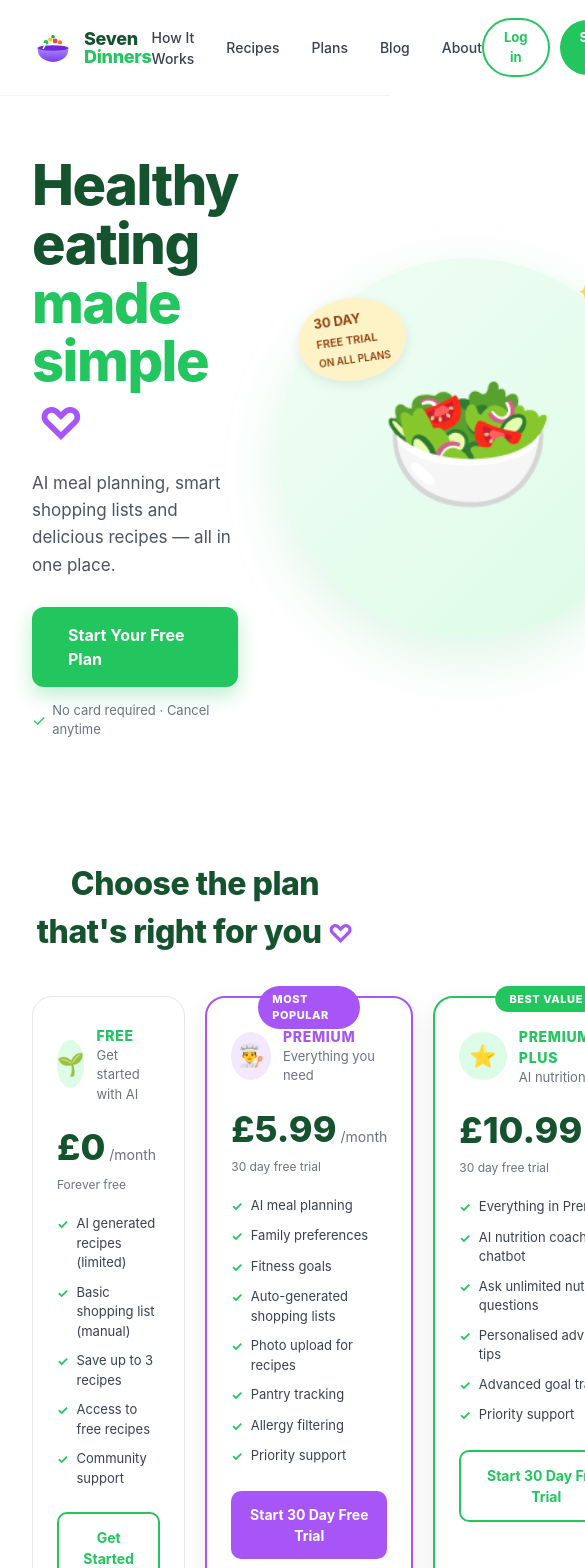
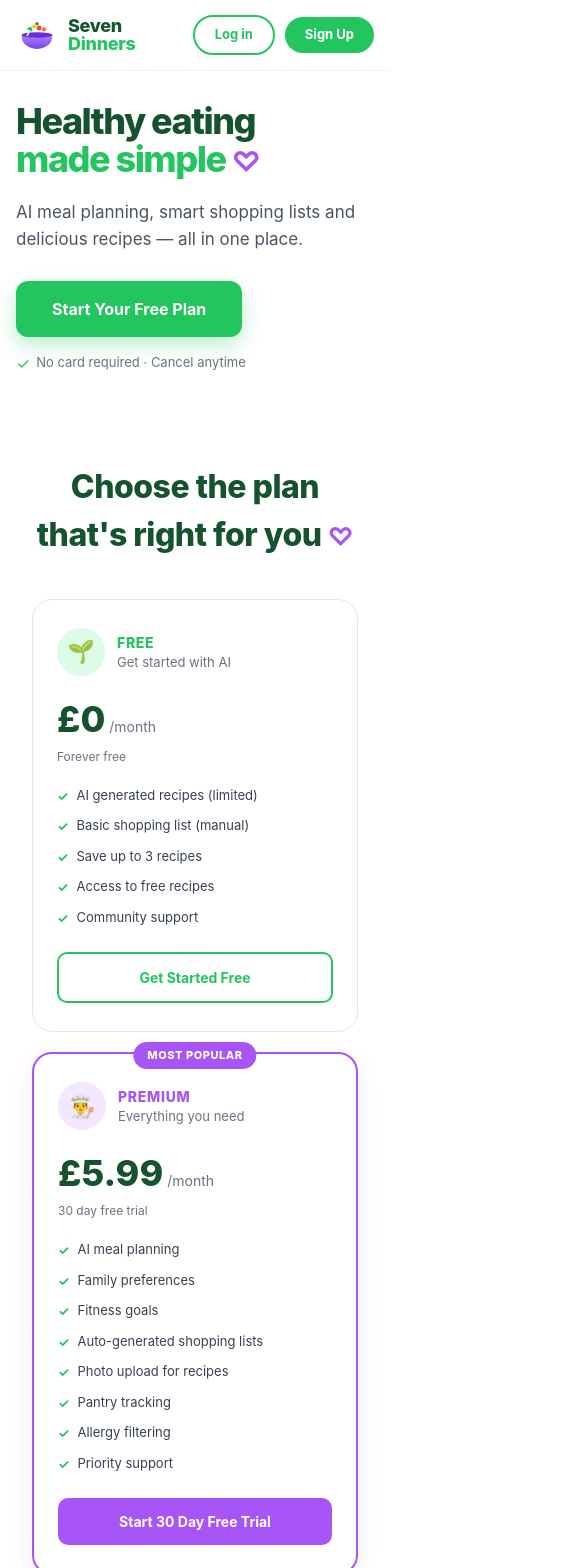
Before and after one commit to mel694/meal-planner, a Next.js app: page / in a window 390 px wide. Shown: the top 1568 px of the page, 585 px wide, since content can reach past the window. Built offline with nearby package versions, Linux system fonts and the light colour scheme.

Commit message:
Mobile responsive fixes

```diff
--- a/app/app/page.tsx
+++ b/app/app/page.tsx
@@ -339,6 +339,15 @@ export default function PlannerApp() {
         @keyframes spin{to{transform:rotate(360deg)}}
         @keyframes bounce{0%,100%{transform:translateY(0)}50%{transform:translateY(-6px)}}
         @keyframes slideUp{from{transform:translateY(20px);opacity:0}to{transform:translateY(0);opacity:1}}
+        *{box-sizing:border-box}
+        @media(max-width:640px){
+          .swap-popup{position:fixed!important;bottom:0!important;left:0!important;right:0!important;top:auto!important;border-radius:20px 20px 0 0!important;min-width:unset!important;width:100%!important;padding:20px!important}
+          .meal-actions{flex-wrap:wrap!important;gap:4px!important}
+          .meal-actions button, .meal-actions select{font-size:10px!important;padding:3px 7px!important}
+          .two-col{grid-template-columns:1fr!important}
+          .nav-buttons{gap:4px!important}
+          .nav-buttons button{padding:6px 8px!important;font-size:11px!important}
+        }
         @media print {
           .no-print { display: none !important; }
           .print-only { display: block !important; }
@@ -362,7 +371,7 @@ export default function PlannerApp() {
             <div style={{fontSize:16,fontWeight:800,color:"#22C55E",lineHeight:1,letterSpacing:"-0.3px"}}>Dinners</div>
           </div>
         </Link>
-        <div style={{display:"flex",gap:8,alignItems:"center"}}>
+        <div style={{display:"flex",gap:8,alignItems:"center"}} className="nav-buttons">
           <button onClick={()=>setShowFavourites(!showFavourites)} style={{background:"#F0FDF4",color:"#14532D",border:"1px solid #BBF7D0",padding:"7px 14px",borderRadius:100,fontSize:12,cursor:"pointer",fontWeight:600}}>
             ⭐ Favourites {favourites.length > 0 && <span style={{background:"#22C55E",color:"white",fontSize:10,fontWeight:700,padding:"1px 6px",borderRadius:100,marginLeft:4}}>{favourites.length}</span>}
           </button>
@@ -545,7 +554,7 @@ export default function PlannerApp() {
               )}
             </div>
 
-            <div style={{display:"grid",gridTemplateColumns:"1fr 1fr",gap:10}}>
+            <div className="two-col" style={{display:"grid",gridTemplateColumns:"1fr 1fr",gap:10}}>
               {["adults","children"].map((key)=>(
                 <div key={key} style={{background:"white",borderRadius:16,padding:"16px",boxShadow:"0 2px 8px rgba(0,0,0,0.04)",border:"1px solid #E5E7EB"}}>
                   <div style={{fontSize:11,color:"#22C55E",fontWeight:700,textTransform:"uppercase",letterSpacing:"0.06em",marginBottom:8}}>{key==="adults"?"👨‍👩 Adults":"👧👦 Children"}</div>
@@ -588,7 +597,7 @@ export default function PlannerApp() {
               </div>
             </div>
 
-            <div style={{display:"grid",gridTemplateColumns:"1fr 1fr",gap:10}}>
+            <div className="two-col" style={{display:"grid",gridTemplateColumns:"1fr 1fr",gap:10}}>
               <div style={{background:"white",borderRadius:16,padding:"16px",boxShadow:"0 2px 8px rgba(0,0,0,0.04)",border:"1px solid #E5E7EB"}}>
                 <div style={{fontSize:11,color:"#22C55E",fontWeight:700,textTransform:"uppercase",letterSpacing:"0.06em",marginBottom:10}}>⏱️ Max time</div>
                 <div style={{display:"flex",flexDirection:"column",gap:5}}>
@@ -670,7 +679,7 @@ export default function PlannerApp() {
                       <div style={{display:"flex",alignItems:"center",gap:10,padding:"10px 14px",background:"#F9FAFB",borderBottom:"1px solid #E5E7EB"}}>
                         <div style={{background:ds.bg,color:"white",borderRadius:8,padding:"4px 10px",fontSize:11,fontWeight:700,minWidth:34,textAlign:"center"}}>{shortDay}</div>
                         <div style={{flex:1,fontSize:14,fontWeight:600,color:"#14532D"}}>{day.name}</div>
-                        <div className="no-print" style={{display:"flex",gap:6}}>
+                        <div className="no-print meal-actions" style={{display:"flex",gap:6}}>
                           <button onClick={()=>saveFavourite(day.name, day.lines)} disabled={isFavourited} title={isFavourited?"Already saved":"Save to favourites"} style={{fontSize:11,padding:"4px 10px",borderRadius:100,border:"1px solid #E5E7EB",background:isFavourited?"#F0FDF4":"white",color:isFavourited?"#22C55E":"#888",cursor:isFavourited?"default":"pointer",fontWeight:600}}>
                             {isFavourited?"⭐":"☆"} {isFavourited?"saved":"save"}
                           </button>
@@ -679,7 +688,7 @@ export default function PlannerApp() {
                               {isSwapping?"⏳ swapping...":"↻ swap ▾"}
                             </button>
                             {swapMenuDay===day.name && (
-                              <div style={{position:"absolute",top:"calc(100% + 6px)",right:0,background:"white",border:"1px solid #E5E7EB",borderRadius:14,padding:14,zIndex:50,minWidth:220,boxShadow:"0 8px 24px rgba(0,0,0,0.12)"}}>
+                              <div className="swap-popup" style={{position:"absolute",top:"calc(100% + 6px)",right:0,background:"white",border:"1px solid #E5E7EB",borderRadius:14,padding:14,zIndex:50,minWidth:220,boxShadow:"0 8px 24px rgba(0,0,0,0.12)"}}>
                                 <div style={{fontSize:11,fontWeight:700,color:"#14532D",textTransform:"uppercase",letterSpacing:"0.05em",marginBottom:8}}>🍳 Cooking style</div>
                                 <div style={{display:"flex",flexWrap:"wrap",gap:5,marginBottom:12}}>
                                   {[["any","🍳 Any"],["slowcooker","🍲 Slow cooker"],["airfryer","♨️ Air fryer"],["onepot","🥘 One pot"]].map(([val,label])=>(
--- a/app/layout.tsx
+++ b/app/layout.tsx
@@ -1,33 +1,36 @@
-import type { Metadata } from "next";
-import { Geist, Geist_Mono } from "next/font/google";
+import type { Metadata, Viewport } from "next";
 import "./globals.css";
 
-const geistSans = Geist({
-  variable: "--font-geist-sans",
-  subsets: ["latin"],
-});
+export const metadata: Metadata = {
+  title: "Seven Dinners — Healthy eating made simple",
+  description: "AI meal planning, smart shopping lists and delicious recipes for your family. No ultra-processed food, cooked from scratch.",
+  keywords: "meal planner, family meals, healthy eating, AI recipes, shopping list, weekly dinner plan",
+  openGraph: {
+    title: "Seven Dinners — Healthy eating made simple",
+    description: "AI meal planning, smart shopping lists and delicious recipes for your family.",
+    url: "https://www.sevendinners.co.uk",
+    siteName: "Seven Dinners",
+    locale: "en_GB",
+    type: "website",
+  },
+};
 
-const geistMono = Geist_Mono({
-  variable: "--font-geist-mono",
-  subsets: ["latin"],
-});
-
-export const metadata: Metadata = {
-  title: "Create Next App",
-  description: "Generated by create next app",
+export const viewport: Viewport = {
+  width: "device-width",
+  initialScale: 1,
+  maximumScale: 1,
 };
 
 export default function RootLayout({
   children,
-}: Readonly<{
+}: {
   children: React.ReactNode;
-}>) {
+}) {
   return (
-    <html
-      lang="en"
-      className={`${geistSans.variable} ${geistMono.variable} h-full antialiased`}
-    >
-      <body className="min-h-full flex flex-col">{children}</body>
+    <html lang="en">
+      <body style={{ margin: 0, padding: 0, boxSizing: "border-box" }}>
+        {children}
+      </body>
     </html>
   );
 }
--- a/app/page.tsx
+++ b/app/page.tsx
@@ -125,6 +125,23 @@ export default function Home() {
         @keyframes float{0%,100%{transform:translateY(0)}50%{transform:translateY(-8px)}}
         @keyframes fadeUp{from{opacity:0;transform:translateY(20px)}to{opacity:1;transform:translateY(0)}}
         .heart-doodle{display:inline-block;color:#A855F7;font-size:0.8em;margin-left:6px;vertical-align:middle}
+        *{box-sizing:border-box}
+        @media(max-width:768px){
+          .nav-links{display:none!important}
+          .hero-grid{grid-template-columns:1fr!important}
+          .hero-image{display:none!important}
+          .hero-text h1{font-size:36px!important}
+          .plans-grid{grid-template-columns:1fr!important}
+          .features-grid{grid-template-columns:1fr 1fr!important}
+          .recipes-grid{grid-template-columns:1fr 1fr!important}
+          .testimonial-grid{grid-template-columns:1fr!important}
+          .trust-grid{grid-template-columns:1fr 1fr!important}
+          .supermarkets-row{gap:20px!important}
+          .closing-row{flex-direction:column!important;gap:16px!important;text-align:center!important}
+          .nav-pad{padding:14px 16px!important}
+          .hero-pad{padding:32px 16px 48px!important}
+          .section-pad{padding:40px 16px!important}
+        }
       `}</style>
 
       {showSignupModal && (
@@ -139,7 +156,7 @@ export default function Home() {
         </div>
       )}
 
-      <nav style={{padding:"18px 32px",display:"flex",alignItems:"center",justifyContent:"space-between",borderBottom:"1px solid #F3F4F6",position:"sticky",top:0,background:"rgba(255,255,255,0.95)",backdropFilter:"blur(8px)",zIndex:50}}>
+      <nav style={{padding:"18px 32px",display:"flex",alignItems:"center",justifyContent:"space-between",borderBottom:"1px solid #F3F4F6",position:"sticky",top:0,background:"rgba(255,255,255,0.95)",backdropFilter:"blur(8px)",zIndex:50}} className="nav-pad">
         <div style={{display:"flex",alignItems:"center",gap:10}}>
           <Logo size={42}/>
           <div>
@@ -158,8 +175,8 @@ export default function Home() {
         </div>
       </nav>
 
-      <section style={{padding:"60px 32px 80px",maxWidth:1280,margin:"0 auto",display:"grid",gridTemplateColumns:"1fr 1fr",gap:40,alignItems:"center",position:"relative"}}>
-        <div>
+      <section style={{padding:"60px 32px 80px",maxWidth:1280,margin:"0 auto",display:"grid",gridTemplateColumns:"1fr 1fr",gap:40,alignItems:"center",position:"relative"}} className="hero-grid hero-pad">
+        <div className="hero-text">
           <h1 style={{fontSize:56,fontWeight:800,color:"#14532D",lineHeight:1.05,letterSpacing:"-1.5px",margin:0}}>
             Healthy eating<br/>
             <span style={{color:"#22C55E"}}>made simple</span>
@@ -177,7 +194,7 @@ export default function Home() {
           </div>
         </div>
 
-        <div style={{position:"relative",display:"flex",alignItems:"center",justifyContent:"center",minHeight:420}}>
+        <div className="hero-image" style={{position:"relative",display:"flex",alignItems:"center",justifyContent:"center",minHeight:420}}>
           <div style={{position:"absolute",inset:0,background:"radial-gradient(circle at 60% 50%, #DCFCE7 0%, transparent 60%)"}}/>
           <div style={{position:"relative",width:380,height:380,borderRadius:"50%",background:"linear-gradient(135deg,#F0FDF4 0%,#DCFCE7 100%)",display:"flex",alignItems:"center",justifyContent:"center",overflow:"hidden",boxShadow:"0 20px 60px rgba(34,197,94,0.15)"}}>
             <div style={{fontSize:140,animation:"float 4s ease-in-out infinite"}}>🥗</div>
@@ -196,7 +213,7 @@ export default function Home() {
         <h2 style={{textAlign:"center",fontSize:32,fontWeight:800,color:"#14532D",marginBottom:6,letterSpacing:"-0.5px"}}>
           Choose the plan that's right for you<span className="heart-doodle">♡</span>
         </h2>
-        <div style={{display:"grid",gridTemplateColumns:"repeat(3, 1fr)",gap:20,marginTop:40}}>
+        <div style={{display:"grid",gridTemplateColumns:"repeat(3, 1fr)",gap:20,marginTop:40}} className="plans-grid">
           {plans.map((plan,i)=>(
             <div key={i} style={{background:"white",borderRadius:20,border:plan.badge==="MOST POPULAR"?"2px solid #A855F7":plan.badge==="BEST VALUE"?"2px solid #22C55E":"1px solid #E5E7EB",padding:"28px 24px",position:"relative",boxShadow:plan.badge?"0 8px 24px rgba(0,0,0,0.08)":"none"}}>
               {plan.badge && (
@@ -233,7 +250,7 @@ export default function Home() {
           ))}
         </div>
 
-        <div style={{marginTop:32,padding:"20px 24px",background:"#F9FAFB",borderRadius:16,display:"grid",gridTemplateColumns:"repeat(4, 1fr)",gap:16}}>
+        <div style={{marginTop:32,padding:"20px 24px",background:"#F9FAFB",borderRadius:16,display:"grid",gridTemplateColumns:"repeat(4, 1fr)",gap:16}} className="trust-grid">
           {[
             { icon:"🔒", title:"30 day free trial", desc:"No card required" },
             { icon:"🔄", title:"Cancel anytime", desc:"No commitments" },
@@ -257,7 +274,7 @@ export default function Home() {
         <h2 style={{textAlign:"center",fontSize:32,fontWeight:800,color:"#14532D",marginBottom:40,letterSpacing:"-0.5px"}}>
           Smart tools to<br/>simplify every meal<span className="heart-doodle">♡</span>
         </h2>
-        <div style={{maxWidth:900,margin:"0 auto",display:"grid",gridTemplateColumns:"repeat(4, 1fr)",gap:24}}>
+        <div style={{maxWidth:900,margin:"0 auto",display:"grid",gridTemplateColumns:"repeat(4, 1fr)",gap:24}} className="features-grid">
           {features.map((f,i)=>(
             <div key={i} style={{textAlign:"center"}}>
               <div style={{width:80,height:80,borderRadius:"50%",background:f.bg,display:"flex",alignItems:"center",justifyContent:"center",fontSize:36,margin:"0 auto 12px"}}>{f.icon}</div>
@@ -270,7 +287,7 @@ export default function Home() {
       <section style={{padding:"60px 32px",maxWidth:1280,margin:"0 auto"}} id="recipes">
         <h2 style={{textAlign:"center",fontSize:32,fontWeight:800,color:"#14532D",marginBottom:6,letterSpacing:"-0.5px"}}>Delicious recipes you'll love</h2>
         <p style={{textAlign:"center",fontSize:15,color:"#6B7280",marginBottom:40}}>Hundreds of wholesome, family-friendly recipes.</p>
-        <div style={{display:"grid",gridTemplateColumns:"repeat(5, 1fr)",gap:16,maxWidth:1100,margin:"0 auto"}}>
+        <div style={{display:"grid",gridTemplateColumns:"repeat(5, 1fr)",gap:16,maxWidth:1100,margin:"0 auto"}} className="recipes-grid">
           {recipes.map((r,i)=>(
             <div key={i} style={{background:"white",borderRadius:16,overflow:"hidden",border:"1px solid #F3F4F6",boxShadow:"0 2px 8px rgba(0,0,0,0.04)"}}>
               <div style={{height:120,background:r.bg,display:"flex",alignItems:"center",justifyContent:"center",fontSize:48}}>{r.emoji}</div>
@@ -287,7 +304,7 @@ export default function Home() {
       </section>
 
       <section style={{padding:"60px 32px",background:"#FAF5FF",maxWidth:1280,margin:"0 auto",borderRadius:24}}>
-        <div style={{display:"grid",gridTemplateColumns:"1fr 1fr",gap:40,alignItems:"center",maxWidth:1100,margin:"0 auto"}}>
+        <div style={{display:"grid",gridTemplateColumns:"1fr 1fr",gap:40,alignItems:"center",maxWidth:1100,margin:"0 auto"}} className="testimonial-grid">
           <div style={{position:"relative",height:280,borderRadius:20,background:"linear-gradient(135deg,#FEF3C7 0%,#FED7AA 100%)",display:"flex",alignItems:"center",justifyContent:"center"}}>
             <div style={{fontSize:120}}>👨‍👩‍👧</div>
           </div>
@@ -311,7 +328,7 @@ export default function Home() {
 
       <section style={{padding:"40px 32px",borderTop:"1px solid #F3F4F6",borderBottom:"1px solid #F3F4F6"}}>
         <div style={{textAlign:"center",fontSize:15,fontWeight:600,color:"#6B7280",marginBottom:24}}>We integrate with your favourite supermarkets</div>
-        <div style={{display:"flex",justifyContent:"center",gap:40,flexWrap:"wrap",alignItems:"center"}}>
+        <div style={{display:"flex",justifyContent:"center",gap:40,flexWrap:"wrap",alignItems:"center"}} className="supermarkets-row">
           {supermarkets.map(s=>(
             <div key={s.name} style={{fontSize:18,fontWeight:800,color:s.color,letterSpacing:"-0.3px"}}>{s.name}</div>
           ))}
@@ -319,7 +336,7 @@ export default function Home() {
       </section>
 
       <section style={{padding:"60px 32px",maxWidth:1280,margin:"0 auto",position:"relative",overflow:"hidden"}}>
-        <div style={{display:"flex",alignItems:"center",justifyContent:"center",gap:40,padding:"40px",background:"linear-gradient(135deg,#F0FDF4 0%,#DCFCE7 100%)",borderRadius:24}}>
+        <div style={{display:"flex",alignItems:"center",justifyContent:"center",gap:40,padding:"40px",background:"linear-gradient(135deg,#F0FDF4 0%,#DCFCE7 100%)",borderRadius:24}} className="closing-row">
           <div style={{fontSize:80}}>🥑</div>
           <div style={{textAlign:"center"}}>
             <div style={{fontSize:22,fontWeight:700,color:"#14532D",lineHeight:1.4}}>
```
